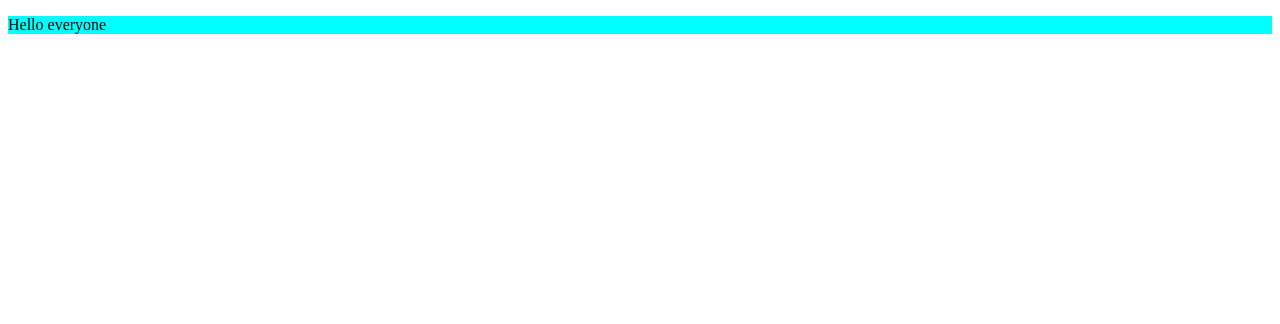
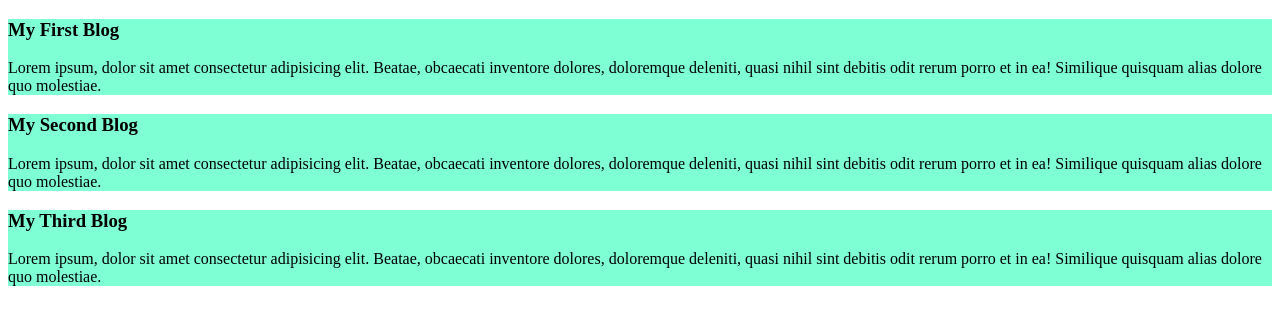
Before and after one commit to swdMahfuj/my-second-repo, a plain HTML site: page index.html in a window 1280 px wide. Drawn offline with Linux system fonts and the light colour scheme.

Commit message:
added the second blog

```diff
--- a/index.html
+++ b/index.html
@@ -7,6 +7,21 @@
     <link rel="stylesheet" href="style.css">
 </head>
 <body>
-    <p>Hello everyone</p>
+
+    <div>
+        <h3>My First Blog</h3>
+    <p>Lorem ipsum, dolor sit amet consectetur adipisicing elit. Beatae, obcaecati inventore dolores, doloremque deleniti, quasi nihil sint debitis odit rerum porro et in ea! Similique quisquam alias dolore quo molestiae.
+    </p>
+    </div>
+    <div>
+        <h3>My Second Blog</h3>
+    <p>Lorem ipsum, dolor sit amet consectetur adipisicing elit. Beatae, obcaecati inventore dolores, doloremque deleniti, quasi nihil sint debitis odit rerum porro et in ea! Similique quisquam alias dolore quo molestiae.
+    </p>
+    </div>
+    <div>
+        <h3>My Third Blog</h3>
+    <p>Lorem ipsum, dolor sit amet consectetur adipisicing elit. Beatae, obcaecati inventore dolores, doloremque deleniti, quasi nihil sint debitis odit rerum porro et in ea! Similique quisquam alias dolore quo molestiae.
+    </p>
+    </div>
 </body>
 </html>
--- a/style.css
+++ b/style.css
@@ -1,3 +1,3 @@
-p{
-    background-color: aqua;
+div{
+    background-color: aquamarine;
 }
```
